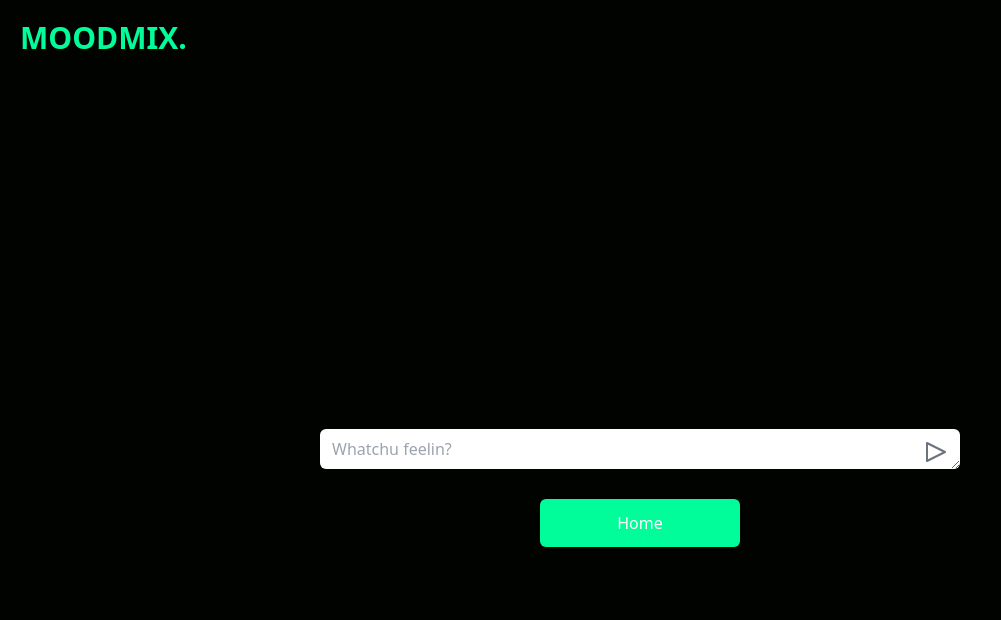
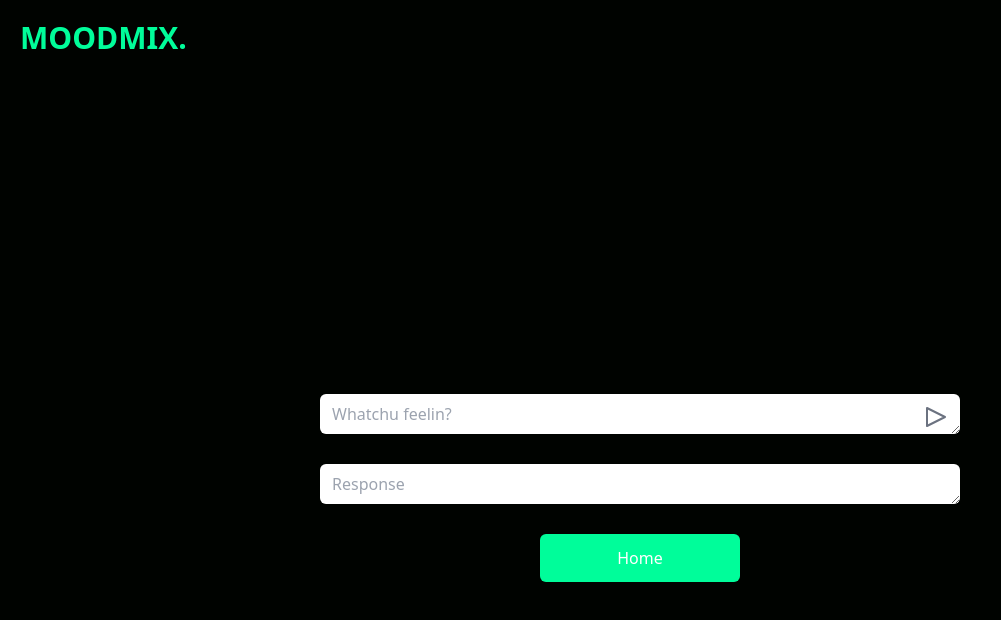
Before and after one commit to pkante/MoodMix, a React (Create React App) app in the folder moodmix/: page /chat in a window 1280 px wide. Shown: the top 620 px of the page, without its empty margins (0-1001 px from the left). Built offline with nearby package versions, Linux system fonts and the light colour scheme.

Commit message:
Added ChatGPT API & AWS Backend

```diff
--- a/moodmix/src/components/ChatPage.jsx
+++ b/moodmix/src/components/ChatPage.jsx
@@ -4,6 +4,19 @@ import TextareaAutosize from 'react-textarea-autosize';
 
 const ChatPage = () => {
   const [text, setText] = useState('');
+  const [albums, setAlbums] = useState([]);
+
+  const sendText = async () => {
+    const res = await fetch('https://kq277rymf3.execute-api.us-east-1.amazonaws.com/prod/', {
+      method: 'POST',
+      body: JSON.stringify({ body: text }),
+      headers: {
+        'Content-Type': 'application/json'
+      }
+    });
+    const data = await res.json();
+    setAlbums(data.albums);
+  }
 
   return (
     <div>
@@ -19,11 +32,20 @@ const ChatPage = () => {
               value={text}
               onChange={e => setText(e.target.value)}
             />
-            <button className='absolute inset-y-0 right-0 flex items-center px-3 focus:outline-none transition-colors duration-200'>
+            <button onClick={sendText} className='absolute inset-y-0 right-0 flex items-center px-3 focus:outline-none transition-colors duration-200'>
               <svg className={`h-6 w-6 ${text ? 'text-green-500' : 'text-gray-500'}`} fill="none" stroke="currentColor" viewBox="0 0 24 24" xmlns="http://www.w3.org/2000/svg">
                 <path strokeLinecap="round" strokeLinejoin="round" strokeWidth="2" d="M21 12l-18 9V3l18 9z"></path>
               </svg>
             </button>
+          </div>
+          <div className='relative w-1/2 mx-auto mb-6'>
+            <TextareaAutosize
+              className='w-full px-3 py-2 rounded-md pr-10 bg-white focus:outline-none focus:ring-2 focus:ring-green-500 transition-all duration-300 ease-in-out'
+              minRows={1}
+              placeholder='Response'
+              value={albums.join(", ")}
+              disabled
+            />
           </div>
           <Link to="/">
             <button className='bg-[#00fd9a] w-[200px] rounded-md font-medium px-6 py-3 text-white'>Home</button>
```
Also changed, not shown: 2 other files (tests, documents, lock files or other folders).
